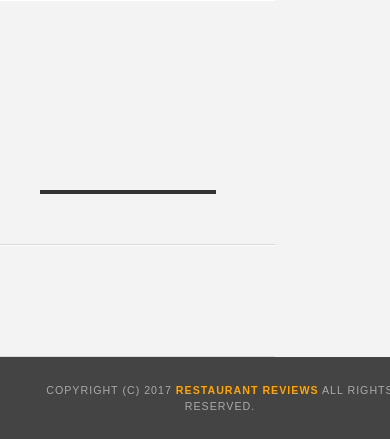
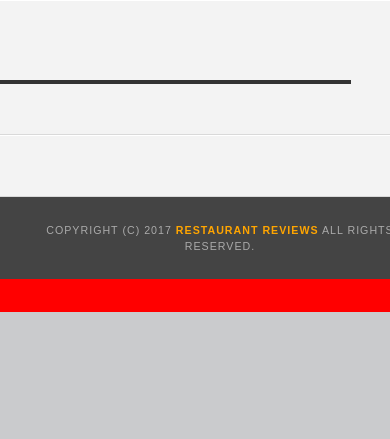
Before and after one commit to jalvaradoas39/restaurant-review-app, a PHP site: page /restaurant.html in a window 390 px wide; the page is wider, and only the part inside the window is pictured. Shown: the part 532-971 px from the top of that part. After the commit the page ends 844 px from the top of that part, so only its background shows below. Run offline with PHP 8.4, Linux system fonts and the light colour scheme; some libraries are stand-ins or nearby versions.

Commit message:
Update width and padding to containers for mobile

```diff
--- a/css/styles.css
+++ b/css/styles.css
@@ -353,6 +353,11 @@
     width: 100%;
   }
 
+  #restaurant-container, #reviews-container {
+    padding: 30px 0px 30px;
+    width: 100%;
+  }
+
 }
 
 
```
